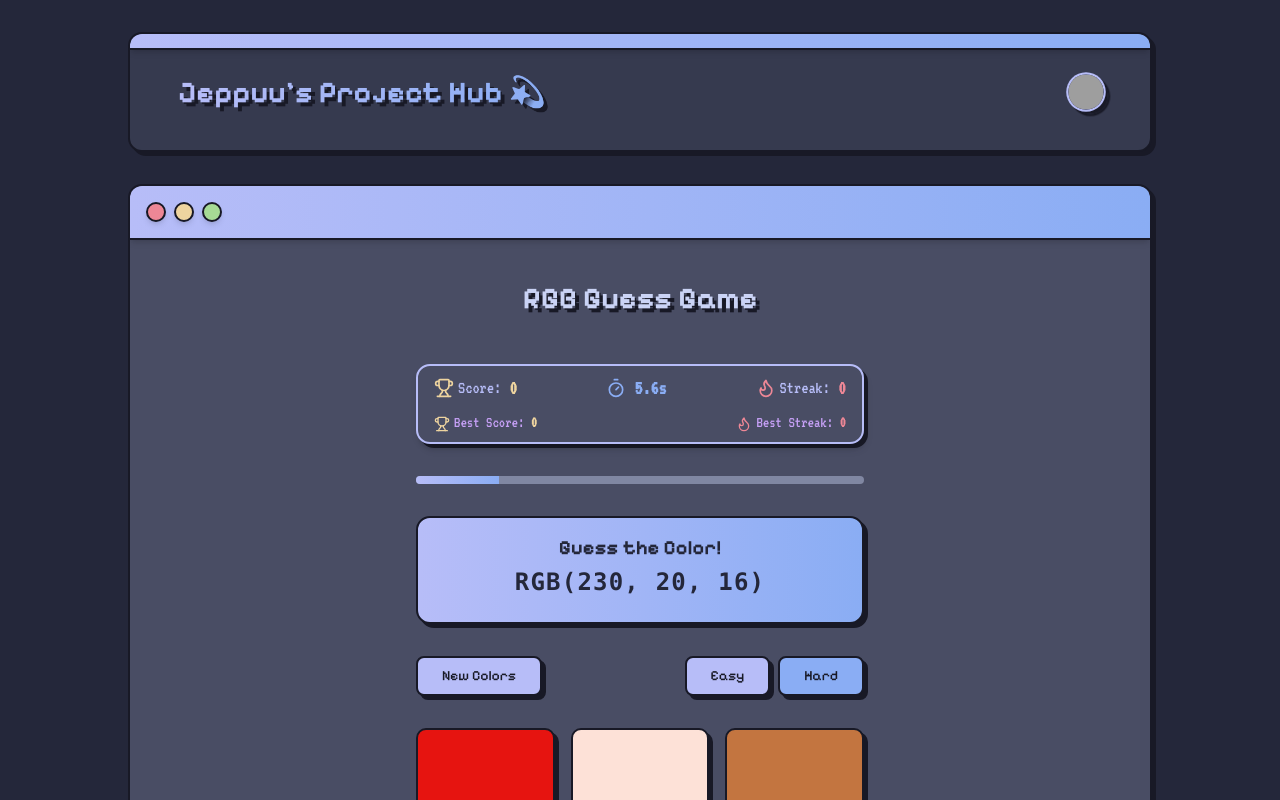
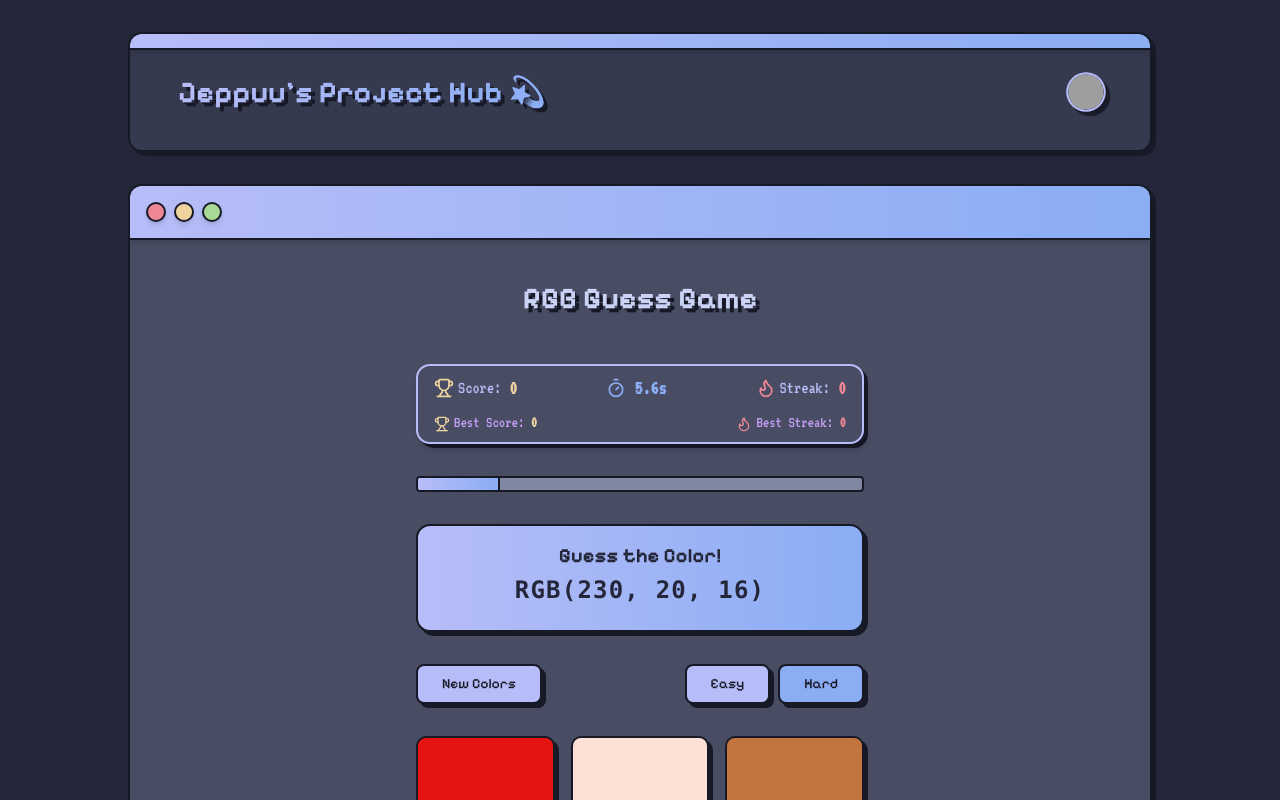
Before and after one commit to Jeppuu/project-hub, a Next.js app: page /projects/rgb-guess in a window 1280 px wide. Shown: the top 800 px of the page. Built offline with nearby package versions, Linux system fonts and the light colour scheme; grey boxes are pictures that could not be loaded.

Commit message:
give progressLoader a border

```diff
--- a/src/components/rgb-guess/ProgressLoader.tsx
+++ b/src/components/rgb-guess/ProgressLoader.tsx
@@ -12,9 +12,9 @@ const ProgressLoader = React.memo(
     max,
     colorClass = "gradient-to-r-custom",
   }: ProgressLoaderProps) => (
-    <div className="w-full h-2 bg-overlay-1 rounded mb-2 overflow-hidden">
+    <div className="w-full h-4 bg-overlay-1 rounded mb-2 overflow-hidden border-2 border-crust">
       <div
-        className={`h-full transition-all duration-200 ${colorClass}`}
+        className={`h-full transition-all duration-200 ${colorClass} border-r-2 border-crust`}
         style={{
           width: `${Math.min((value / max) * 100, 100)}%`,
         }}
```
